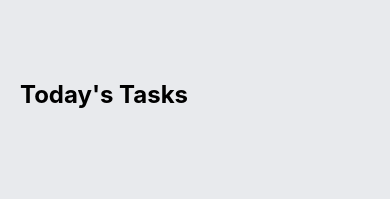
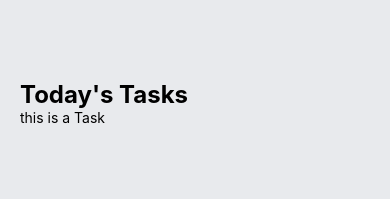
Before and after one commit to amine-omari/todo-mobile-app, a React Native app: screen / in a window 390 px wide. Shown: the top 199 px of the page. Built offline with nearby package versions, Linux system fonts and the light colour scheme.

Commit message:
feat: add text

```diff
--- a/components/Task.js
+++ b/components/Task.js
@@ -2,7 +2,13 @@ import React from "react";
 import { Text, View, StyleSheet } from "react-native";
 
 const Task = () => {
-  return <View></View>;
+  return (
+    <View>
+      <Text>this is a Task</Text>
+    </View>
+  );
 };
 
+const styles = StyleSheet.create({});
+
 export default Task;
```
